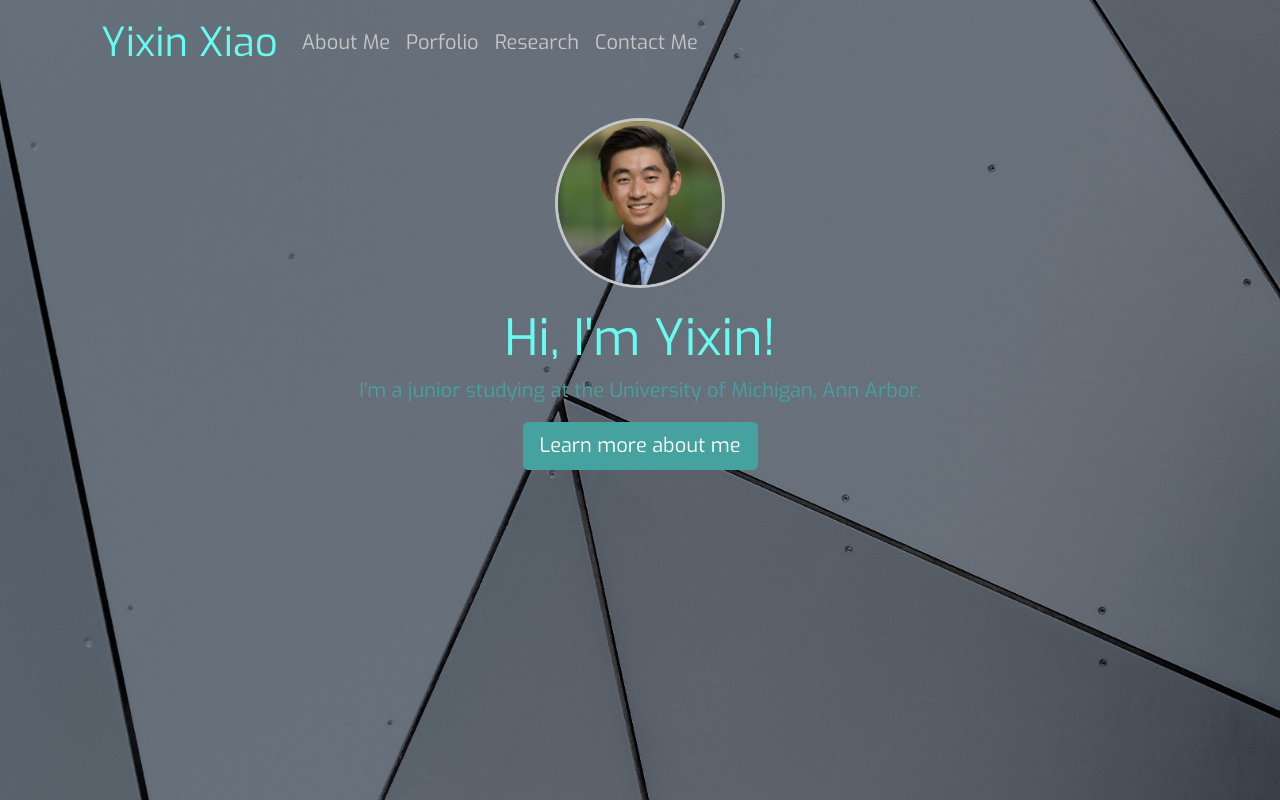
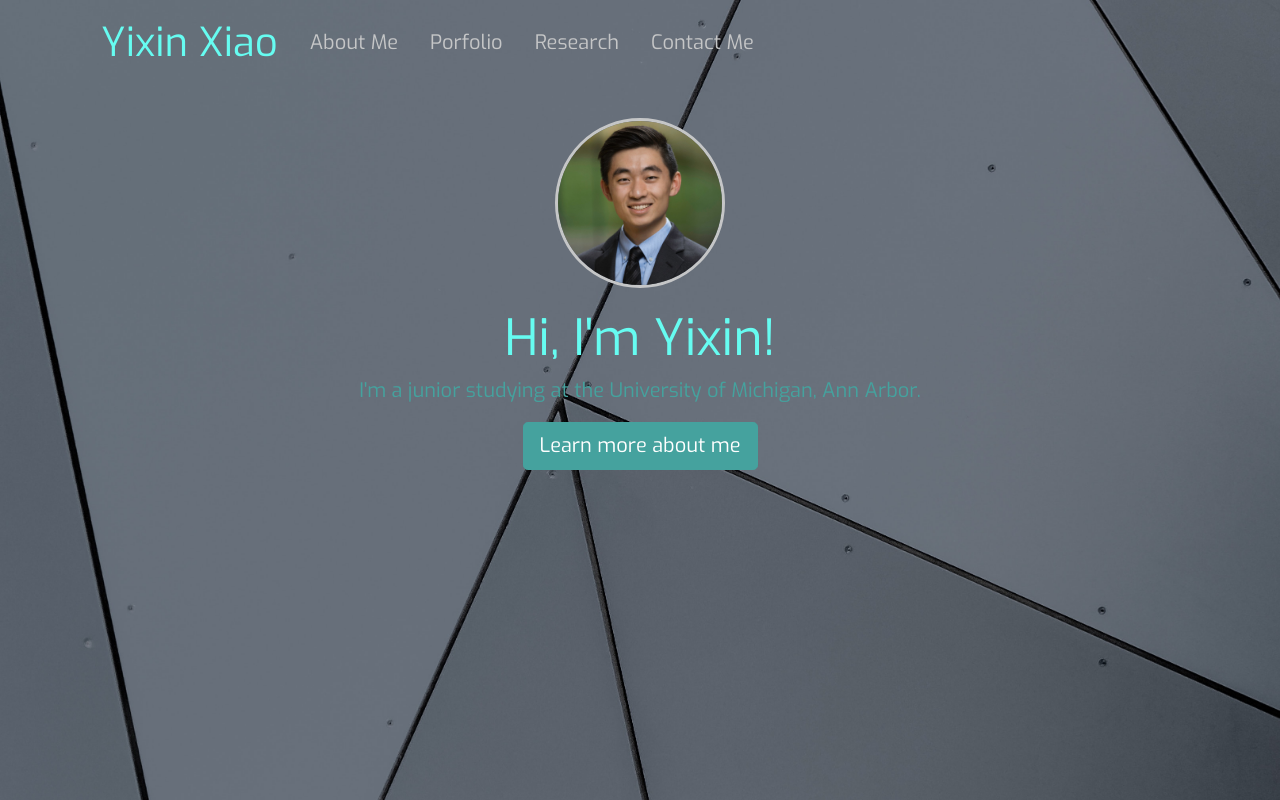
Before and after one commit to yixinxiao7/site, a React (Create React App) app: page / in a window 1280 px wide. Built offline with nearby package versions, Linux system fonts and the light colour scheme.

Commit message:
hashrouter implementations

```diff
--- a/src/App.js
+++ b/src/App.js
@@ -9,7 +9,6 @@ import NotFound from "./pages/404.jsx";
 import Portfolio from './pages/portfolio.jsx';
 import ContactMe from './pages/contact_me.jsx';
 import ResearchPage from './pages/research.jsx';
-
 
 class App extends Component{
   render(){
--- a/src/global_component/nav_bar.jsx
+++ b/src/global_component/nav_bar.jsx
@@ -1,5 +1,7 @@
 import React from 'react';
 import {Navbar, Nav} from 'react-bootstrap';
+import {NavLink, Link} from 'react-router-dom';
+
 import '../pages/css/global_comp.css';
 export const renderNavBar = () =>{
     return(
@@ -7,11 +9,11 @@ export const renderNavBar = () =>{
             <Navbar.Brand href="/"><p className = "light-blue header">Yixin Xiao</p></Navbar.Brand>
             <Navbar.Toggle aria-controls="basic-navbar-nav" />
             <Navbar.Collapse id="basic-navbar-nav">
-                <Nav className="mr-auto">
-                    <Nav.Link href="/aboutMe"><p className = "white normal-text">About Me</p></Nav.Link>
-                    <Nav.Link href="/portfolio"><p className = "white normal-text">Porfolio</p></Nav.Link>
-                    <Nav.Link href="/research"><p className = "white normal-text">Research</p></Nav.Link>
-                    <Nav.Link href="/contactMe"><p className = "white normal-text">Contact Me</p></Nav.Link>
+                <Nav className="mr-auto ">
+                    <NavLink tag={Link} to="/aboutMe"><p className = "white normal-text mx-3">About Me</p></NavLink>
+                    <NavLink tag={Link} to="/portfolio"><p className = "white normal-text mx-3">Porfolio</p></NavLink>
+                    <NavLink tag={Link} to="/research"><p className = "white normal-text mx-3">Research</p></NavLink>
+                    <NavLink tag={Link} to="/contactMe"><p className = "white normal-text mx-3">Contact Me</p></NavLink>
                 </Nav>
             </Navbar.Collapse>
         </Navbar>
--- a/src/pages/about_me.jsx
+++ b/src/pages/about_me.jsx
@@ -15,7 +15,7 @@ const renderDescription = () =>{
     return(
         <>
             <p className = "text-sec p-3">
-                Hey, I'm Yixin! I'm currently studying at the University of Michigan, Ann Arbor, pursuing my Bachelor's degree with a major in Computer Science from the College of Engineering and a minor in Business. <br/><br/> Outside of my academics, I am also a research assistant of the Crowds and Machines Lab of U-M, where I have worked with <a href = "/research" className="db">Machine Learning, Deep Learning, and Active Learning</a>. <br/><br/> Additionally, as a part of the Web Development team of the Michigan Hackers, I am working on the front-end of web application which will help future students better plan our their schedules for upcoming semesters. After the completion of the app, I plan learning back-end development for future projects.
+                Hey, I'm Yixin! I'm currently studying at the University of Michigan, Ann Arbor, pursuing my Bachelor's degree with a major in Computer Science from the College of Engineering and a minor in Business. <br/><br/> Outside of my academics, I am also a research assistant of the Crowds and Machines Lab of U-M, where I have worked with <a href = "#/research" className="db">Machine Learning, Deep Learning, and Active Learning</a>. <br/><br/> Additionally, as a part of the Web Development team of the Michigan Hackers, I am working on the front-end of web application which will help future students better plan our their schedules for upcoming semesters. After the completion of the app, I plan learning back-end development for future projects.
             </p>
 
         </>
--- a/src/pages/home_page.jsx
+++ b/src/pages/home_page.jsx
@@ -11,7 +11,7 @@ const renderJumbotron = () =>{
         <p align = "center" className = "second-text-color medium-text">
             I'm a junior studying at the University of Michigan, Ann Arbor.
         </p>
-        <div align = "center"> <Button href= "/aboutMe" size="lg" className="button-color">Learn more about me</Button> </div>
+        <div align = "center"> <Button href= "#/aboutMe" size="lg" className="button-color">Learn more about me</Button> </div>
     </Jumbotron>
     );
 }
```
Also changed, not shown: package.json (+4 -4 lines), src/pages/css/global_comp.css (line endings or trailing spaces).
